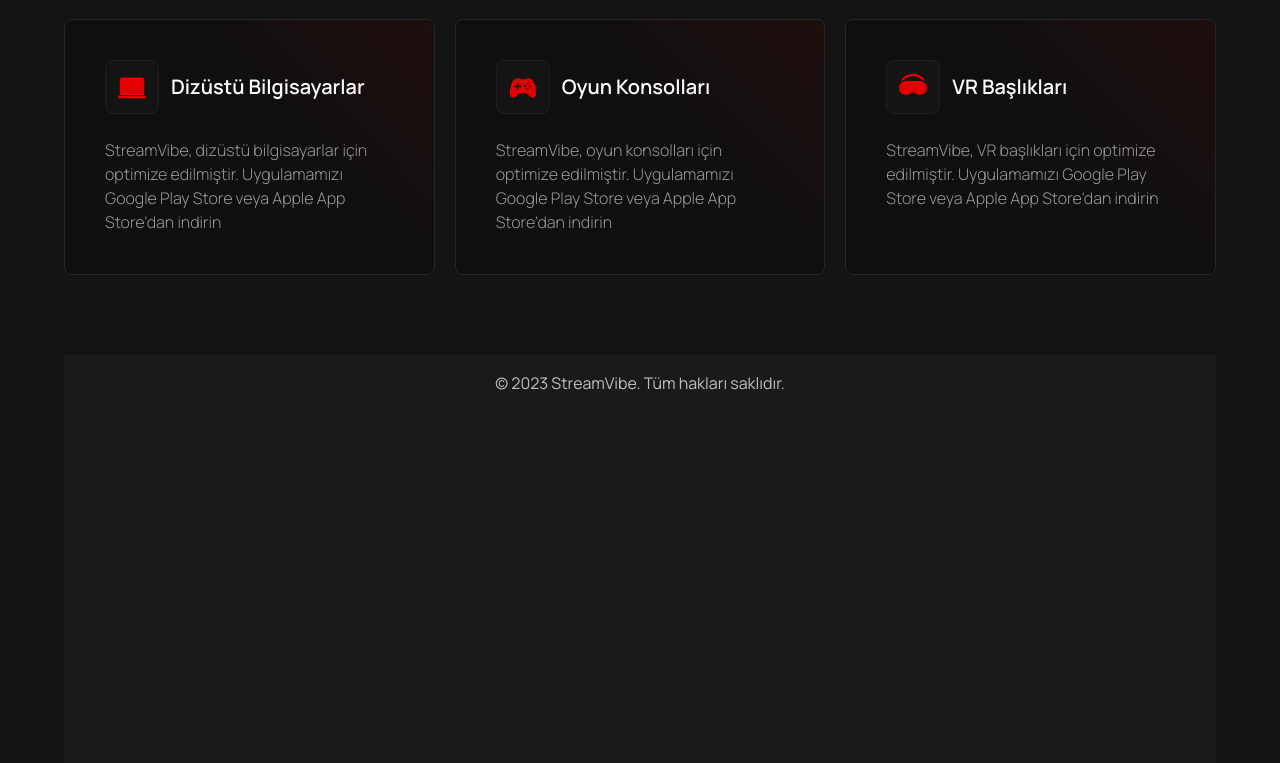
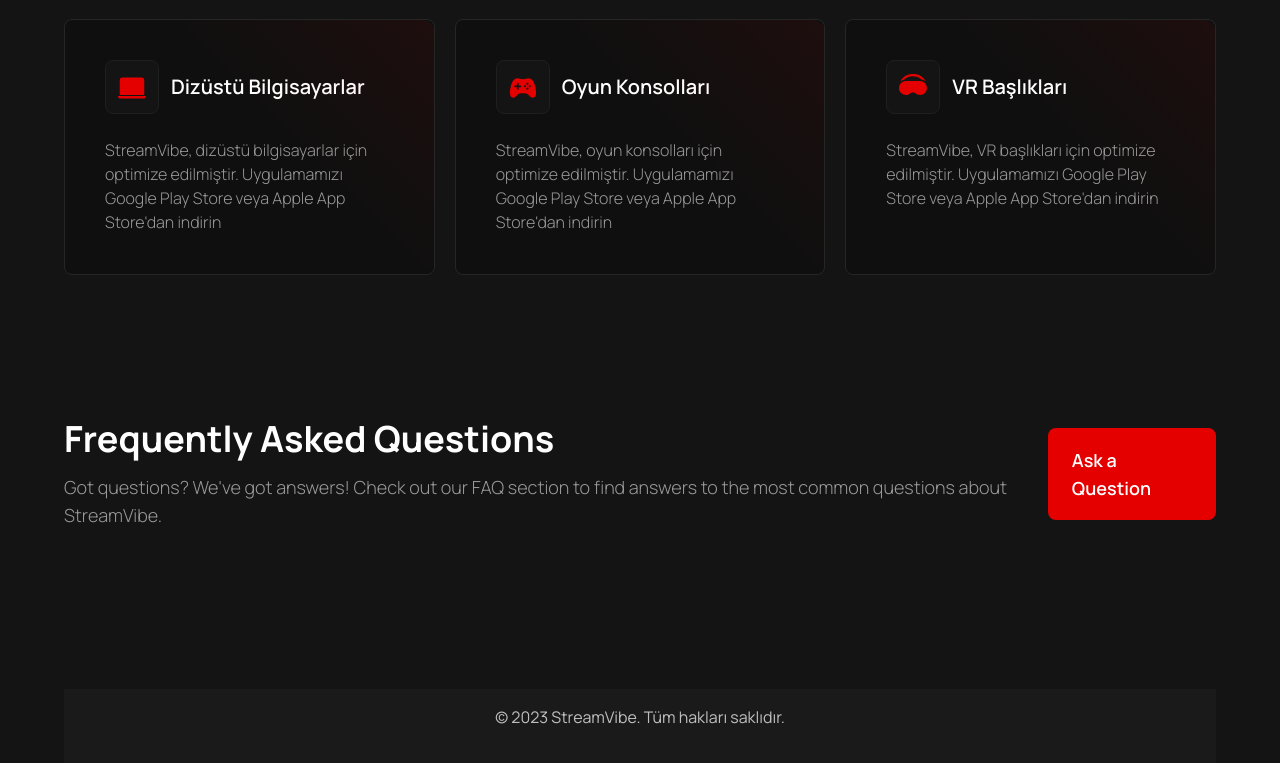
Before and after one commit to ismailkskn98/streamVibe, a Next.js app: page / in a window 1280 px wide. Shown: the part 2121-2884 px from the top of the page. Built offline with nearby package versions, Linux system fonts and the light colour scheme.

Commit message:
FAQ componentine başlandı

```diff
--- a/src/app/page.tsx
+++ b/src/app/page.tsx
@@ -1,7 +1,8 @@
 import Hero from "@/components/hero";
 import HeroImages from "@/components/hero/HeroImages";
 import Categories from "@/components/categories";
-import Devices from "@/components/Devices";
+import Devices from "@/components/devices";
+import Faq from "@/components/faq";
 
 export default function Home() {
   return (
@@ -10,6 +11,7 @@
       <HeroImages />
       <Categories />
       <Devices />
+      <Faq />
     </main>
   );
 }
--- a/src/components/Devices/DevicesTitle.tsx
+++ b/src/components/devices/DevicesTitle.tsx
@@ -3,7 +3,7 @@
 const DevicesTitle = () => {
   return (
     <main className="w-full flex flex-col gap-[10px] 2xl:gap-[14px]">
-      <h1 className="text-white font-bold text-xl md:text-2xl 2xl:text-4xl ">Size çeşitli cihazlarda akış deneyimi sunuyoruz</h1>
+      <h2 className="text-white font-bold text-xl md:text-2xl 2xl:text-4xl ">Size çeşitli cihazlarda akış deneyimi sunuyoruz</h2>
       <p className="text-grey-60 font-light text-sm md:text-base 2xl:text-lg">
         StreamVibe ile en sevdiğiniz filmleri ve TV şovlarını her zaman, her yerde izleyebilirsiniz. Platformumuz, geniş bir cihaz yelpazesiyle uyumlu olacak şekilde
         tasarlanmıştır, böylece eğlencenin bir anını bile kaçırmazsınız.
--- /dev/null
+++ b/src/components/faq/index.tsx
@@ -0,0 +1,19 @@
+import Link from 'next/link'
+import React from 'react'
+
+const Faq = () => {
+  return (
+    <section className='w-full flex flex-col gap-20'>
+        <main className='w-full flex items-center justify-between'>
+            <article className='flex flex-col gap-[14px]'>
+                <h2 className='text-white text-4xl font-bold whitespace-nowrap'>Frequently Asked Questions</h2>
+                <p className='text-grey-60 text-lg font-light'>Got questions? We've got answers! Check out our FAQ section to find answers to the most common questions about StreamVibe.</p>
+            </article>
+            <Link href={'/'} className='bg-red-45 text-white px-6 py-[18px] text-lg font-semibold rounded-lg'>Ask a Question</Link>
+        </main>
+        <main></main>
+    </section>
+  )
+}
+
+export default Faq
```
Also changed, not shown: src/components/devices/DeviceCard.tsx (renamed from src/components/Devices/DeviceCard.tsx), src/components/devices/index.tsx (renamed from src/components/Devices/index.tsx), src/components/devices/styles.module.css (renamed from src/components/Devices/styles.module.css).
